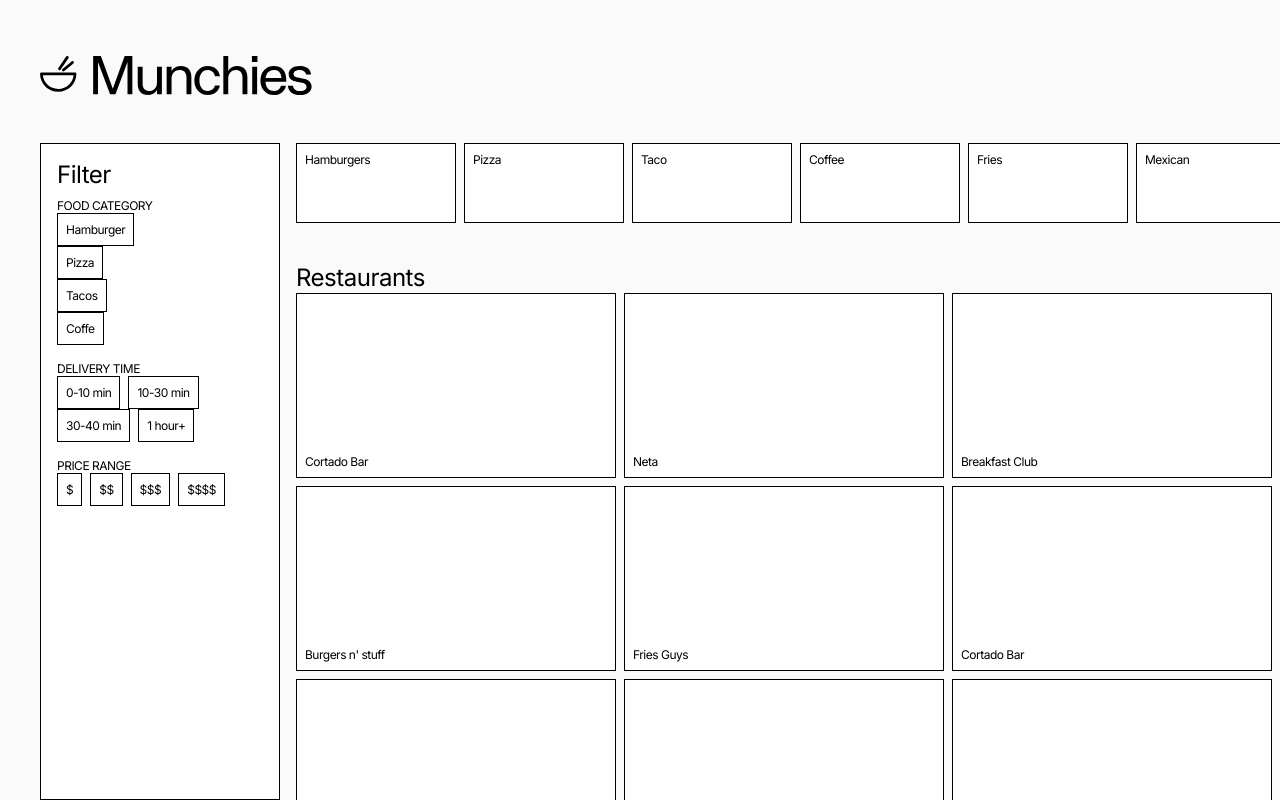
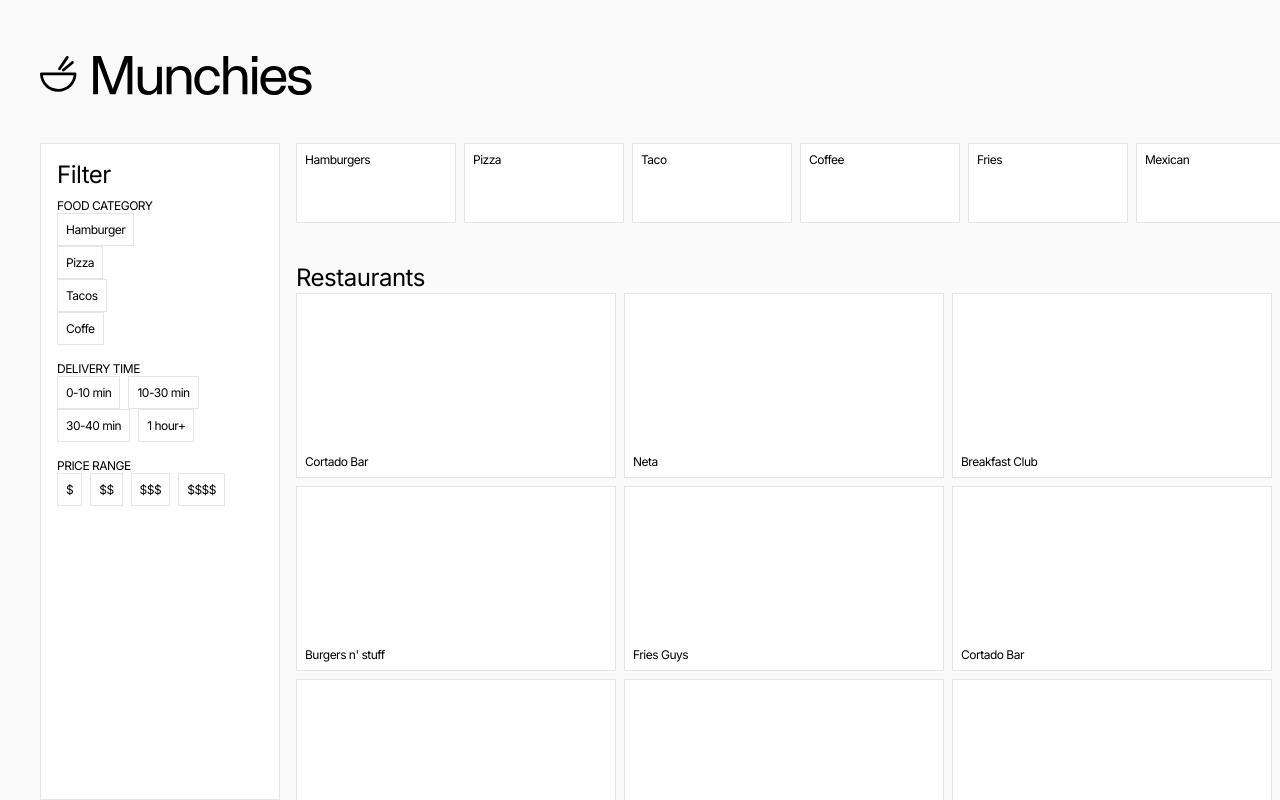
Before and after one commit to S-Tornqvist/munchies, a Next.js app: page / in a window 1280 px wide. Built offline with nearby package versions, Linux system fonts and the light colour scheme.

Commit message:
improve card coloring

```diff
--- a/src/app/page.tsx
+++ b/src/app/page.tsx
@@ -72,10 +72,10 @@ export default function Home() {
 function FoodFilters() {
   return (
     <>
-      <div className="p-2 mr-2 last:mr-0 border">Hamburger</div>
-      <div className="p-2 mr-2 last:mr-0 border">Pizza</div>
-      <div className="p-2 mr-2 last:mr-0 border">Tacos</div>
-      <div className="p-2 mr-2 last:mr-0 border">Coffe</div>
+      <div className="p-2 mr-2 last:mr-0 border bg-white dark:bg-black">Hamburger</div>
+      <div className="p-2 mr-2 last:mr-0 border bg-white dark:bg-black">Pizza</div>
+      <div className="p-2 mr-2 last:mr-0 border bg-white dark:bg-black">Tacos</div>
+      <div className="p-2 mr-2 last:mr-0 border bg-white dark:bg-black">Coffe</div>
     </>
   );
 }
@@ -83,10 +83,10 @@ function FoodFilters() {
 function TimeFilters() {
   return (
     <>
-      <div className="p-2 mr-2 last:mr-0 border">0-10 min</div>
-      <div className="p-2 mr-2 last:mr-0 border">10-30 min</div>
-      <div className="p-2 mr-2 last:mr-0 border">30-40 min</div>
-      <div className="p-2 mr-2 last:mr-0 border">1 hour+</div>
+      <div className="p-2 mr-2 last:mr-0 border bg-white dark:bg-black">0-10 min</div>
+      <div className="p-2 mr-2 last:mr-0 border bg-white dark:bg-black">10-30 min</div>
+      <div className="p-2 mr-2 last:mr-0 border bg-white dark:bg-black">30-40 min</div>
+      <div className="p-2 mr-2 last:mr-0 border bg-white dark:bg-black">1 hour+</div>
     </>
   );
 }
@@ -94,10 +94,10 @@ function TimeFilters() {
 function PriceFilters() {
   return (
     <>
-      <div className="p-2 mr-2 last:mr-0 border">$</div>
-      <div className="p-2 mr-2 last:mr-0 border">$$</div>
-      <div className="p-2 mr-2 last:mr-0 border">$$$</div>
-      <div className="p-2 mr-2 last:mr-0 border">$$$$</div>
+      <div className="p-2 mr-2 last:mr-0 border bg-white dark:bg-black">$</div>
+      <div className="p-2 mr-2 last:mr-0 border bg-white dark:bg-black">$$</div>
+      <div className="p-2 mr-2 last:mr-0 border bg-white dark:bg-black">$$$</div>
+      <div className="p-2 mr-2 last:mr-0 border bg-white dark:bg-black">$$$$</div>
     </>
   );
 }
--- a/tailwind.config.ts
+++ b/tailwind.config.ts
@@ -15,7 +15,12 @@ const config: Config = {
       black: "#000000",
       "off-black": "#101010",
       green: "#00703a",
+      stroke: "rgba(0, 0, 0, 0.1)",
     },
+    borderColor: ({theme}) => ({
+      ...theme("colors"),
+      DEFAULT: theme("colors.stroke", "currentColor"),
+    }),
   },
   plugins: [],
 };
```
